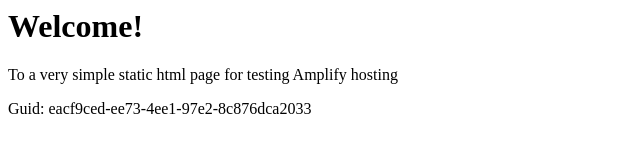
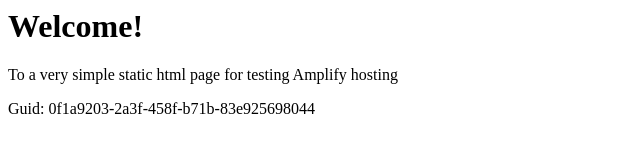
Before and after one commit to aws-aemilia-arn/Github-PR-Commit-Integration-Test-DoNotTouch-GithubWebhookPreviewCanaryTest-v1-preprod-eu-north-1, a website: page src/index.html in a window 1280 px wide. Shown: the full height of the page, 0-640 px from the left. Drawn offline with Linux system fonts and the light colour scheme.

Commit message:
commit from integ tests

```diff
--- a/src/index.html
+++ b/src/index.html
@@ -12,6 +12,6 @@
 <body>
     <h1>Welcome!</h1>
     <p>To a very simple static html page for testing Amplify hosting</p>
-    <p>Guid: eacf9ced-ee73-4ee1-97e2-8c876dca2033</p></body>
+    <p>Guid: 0f1a9203-2a3f-458f-b71b-83e925698044</p></body>
 
 </html>
```
